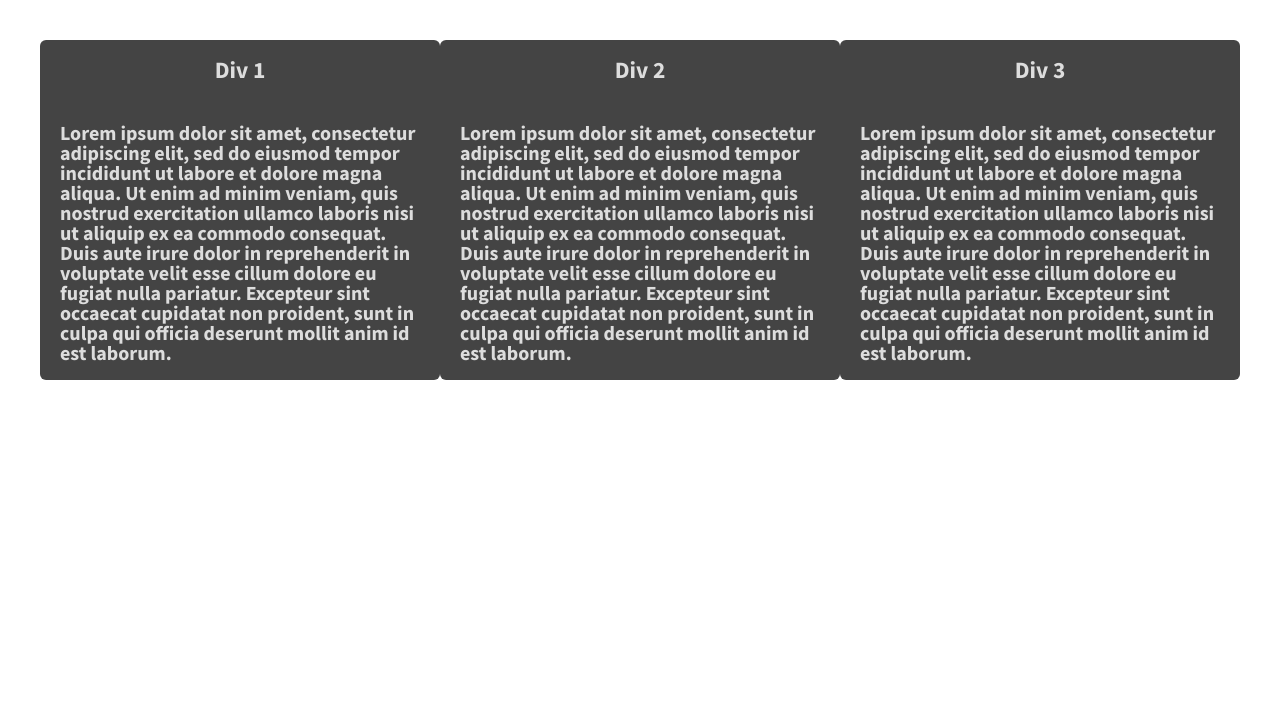
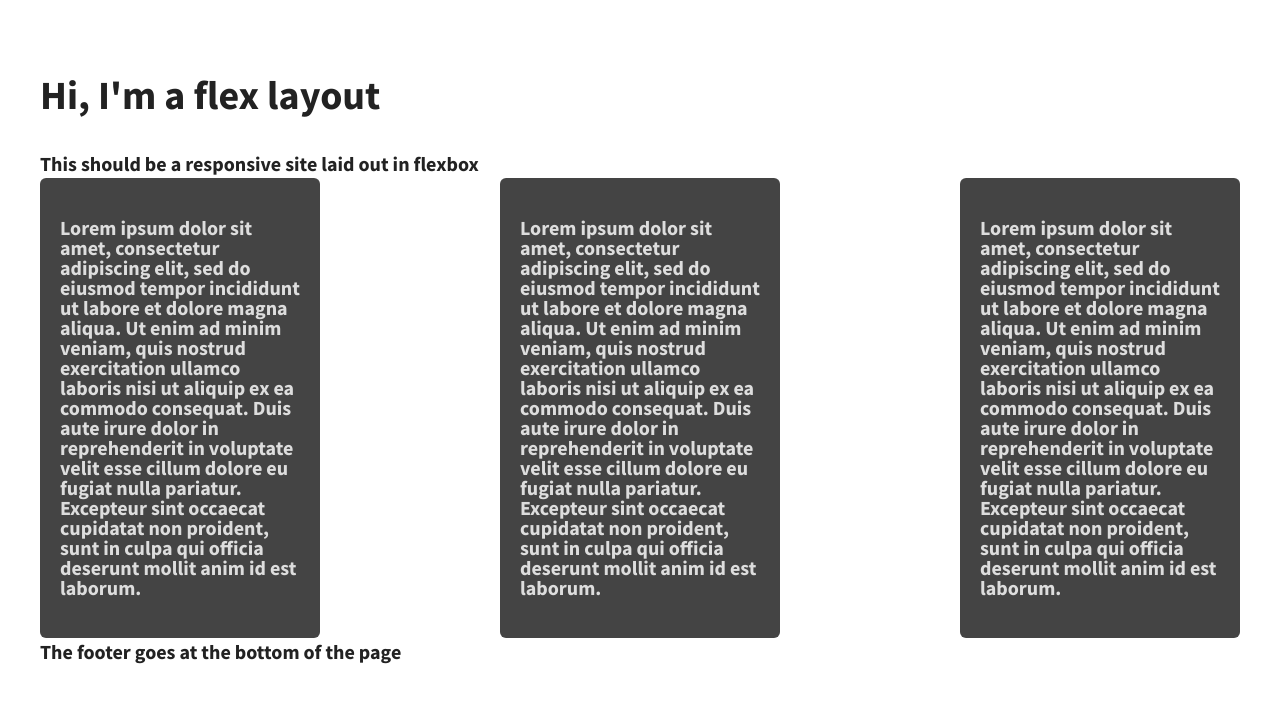
Before and after one commit to Corey-Spencer/07.01-206-divs-flexbox, a plain HTML site: page index.html in a window 1280 px wide. Drawn offline with nearby package versions, Linux system fonts and the light colour scheme.

Commit message:
"Update layout to include header, main, and footer"

```diff
--- a/css/main.css
+++ b/css/main.css
@@ -113,6 +113,13 @@ body {
   font-weight: 700;
   display: flex;
   justify-content: space-between;
+  flex-flow: row wrap;
+}
+
+main,
+header,
+footer {
+    width: 100%;
 }
 
 .div-1, .div-2, .div-3 {
@@ -121,9 +128,9 @@ body {
   line-height: 1em;
   font-size: 1em;
   background-color: #444;
-  height: 300px;
+  /* height: 300px; */
   display: flex;
-  width: 30%;
+  width: 20%;
   justify-content: center;
   align-items: center;
   flex-direction: column;
--- a/index.html
+++ b/index.html
@@ -22,18 +22,18 @@
         <![endif]-->
 
         <section class="wrapper">
+            <header><h1>Hi, I'm a flex layout</h1></header>
+            <main>This should be a responsive site laid out in flexbox</main>
             <div class="div-1">
-                <h3>Div 1</h3>
                 <p>Lorem ipsum dolor sit amet, consectetur adipiscing elit, sed do eiusmod tempor incididunt ut labore et dolore magna aliqua. Ut enim ad minim veniam, quis nostrud exercitation ullamco laboris nisi ut aliquip ex ea commodo consequat. Duis aute irure dolor in reprehenderit in voluptate velit esse cillum dolore eu fugiat nulla pariatur. Excepteur sint occaecat cupidatat non proident, sunt in culpa qui officia deserunt mollit anim id est laborum.</p>
             </div>
             <div class="div-2">
-                <h3>Div 2</h3>
                 <p>Lorem ipsum dolor sit amet, consectetur adipiscing elit, sed do eiusmod tempor incididunt ut labore et dolore magna aliqua. Ut enim ad minim veniam, quis nostrud exercitation ullamco laboris nisi ut aliquip ex ea commodo consequat. Duis aute irure dolor in reprehenderit in voluptate velit esse cillum dolore eu fugiat nulla pariatur. Excepteur sint occaecat cupidatat non proident, sunt in culpa qui officia deserunt mollit anim id est laborum.</p>
             </div>
             <div class="div-3">
-                <h3>Div 3</h3>
                 <p>Lorem ipsum dolor sit amet, consectetur adipiscing elit, sed do eiusmod tempor incididunt ut labore et dolore magna aliqua. Ut enim ad minim veniam, quis nostrud exercitation ullamco laboris nisi ut aliquip ex ea commodo consequat. Duis aute irure dolor in reprehenderit in voluptate velit esse cillum dolore eu fugiat nulla pariatur. Excepteur sint occaecat cupidatat non proident, sunt in culpa qui officia deserunt mollit anim id est laborum.</p>
             </div>
+            <footer>The footer goes at the bottom of the page</footer>
         </section>
 
         <script src="https://ajax.googleapis.com/ajax/libs/jquery/1.11.3/jquery.min.js"></script>
```
